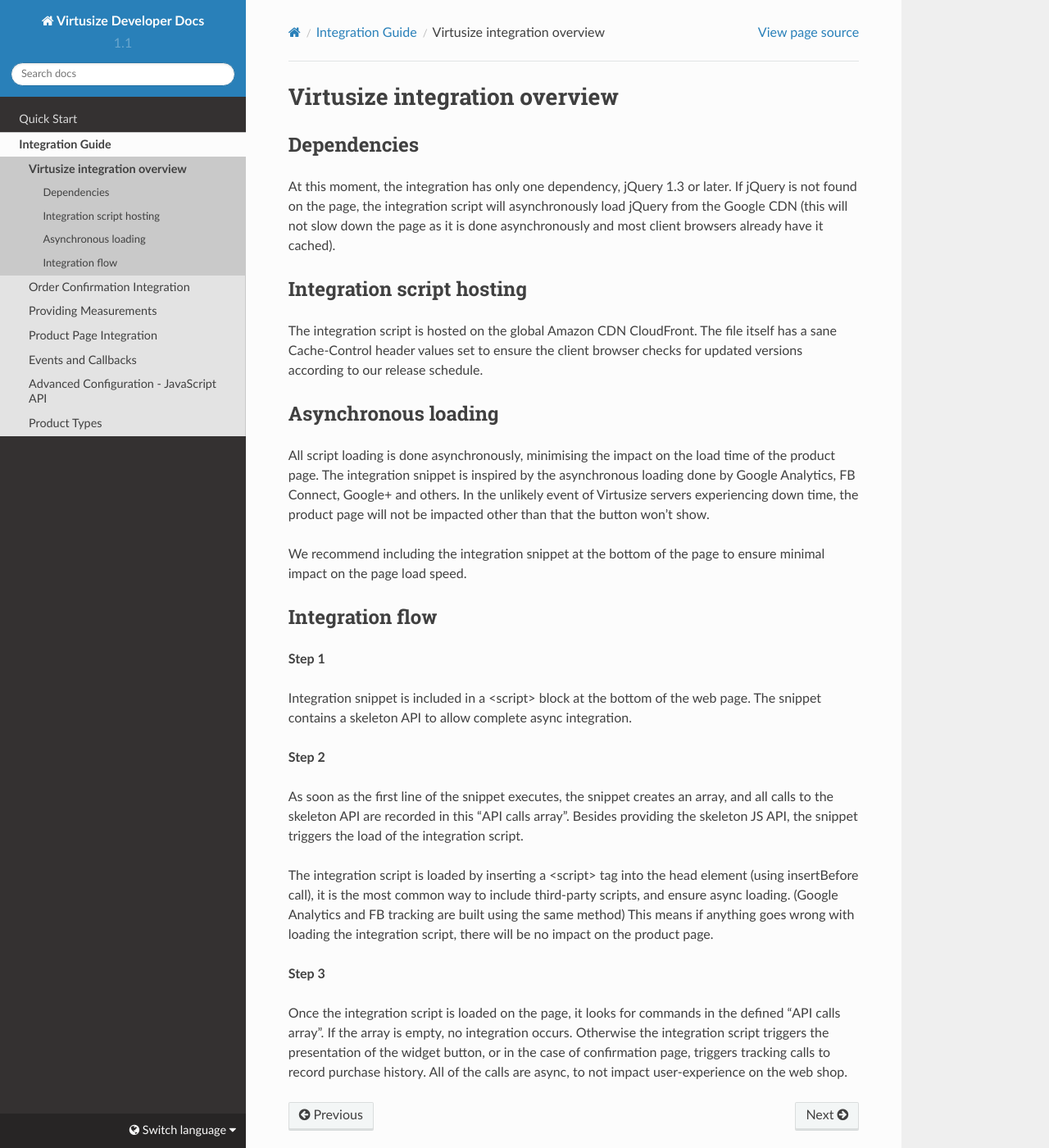
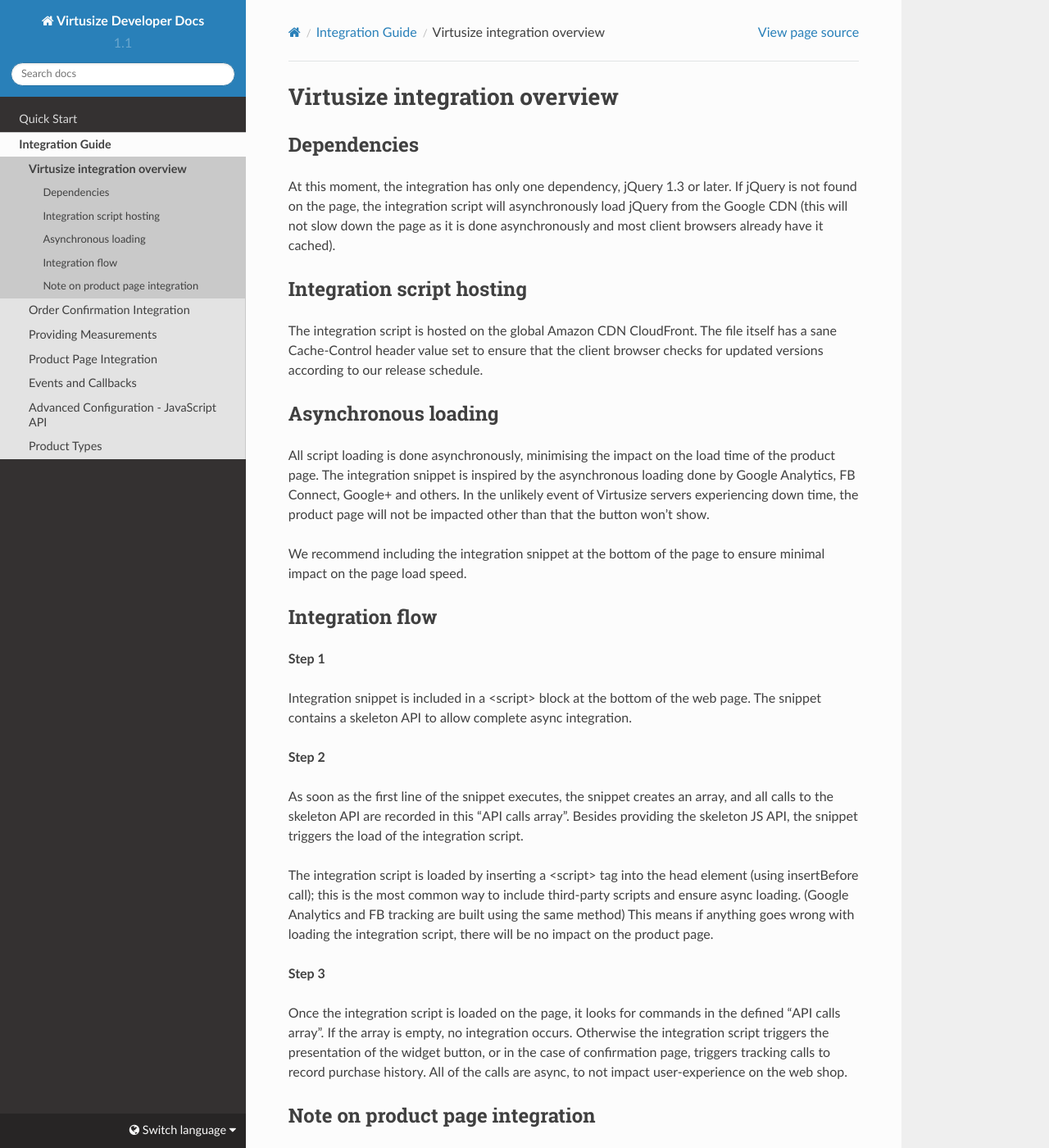
Before and after one commit to virtusize/virtusize.github.io, a Sphinx documentation site: the page built from source/integration-guide/overview.rst, in a window 1280 px wide and 1400 px high. Shown: the whole window at 82% size. Built offline with Sphinx 7.4.7 and the Read the Docs theme 2.0.0, drawn with Linux system fonts in a browser that asks for light colours; some of the changed text lies outside the part shown.

Commit message:
Minor: PR comments

```diff
--- a/source/integration-guide/overview.rst
+++ b/source/integration-guide/overview.rst
@@ -13,7 +13,7 @@
 Integration script hosting
 --------------------------
 The integration script is hosted on the global Amazon CDN CloudFront. The file itself has
-a sane Cache-Control header values set to ensure the client browser checks for updated versions
+a sane Cache-Control header value set to ensure that the client browser checks for updated versions
 according to our release schedule.
 
 Asynchronous loading
@@ -41,8 +41,8 @@
 and all calls to the skeleton API are recorded in this "API calls array".
 Besides providing the skeleton JS API, the snippet triggers the load of the integration script.
 
-The integration script is loaded by inserting a <script> tag into the head element (using insertBefore call),
-it is the most common way to include third-party scripts, and ensure async loading.
+The integration script is loaded by inserting a <script> tag into the head element (using insertBefore call);
+this is the most common way to include third-party scripts and ensure async loading.
 (Google Analytics and FB tracking are built using the same method)
 This means if anything goes wrong with loading the integration script, there will be no impact on the
 product page.
@@ -53,3 +53,8 @@
 If the array is empty, no integration occurs. Otherwise the integration script triggers the
 presentation of the widget button, or in the case of confirmation page, triggers tracking calls to
 record purchase history. All of the calls are async, to not impact user-experience on the web shop.
+
+Note on product page integration
+--------------------------------
+The Virtusize widget opens as an iFrame on the product page, thus there is no CSS/JS pollution
+of the product page, except the integration snippet and the integration script.
```
